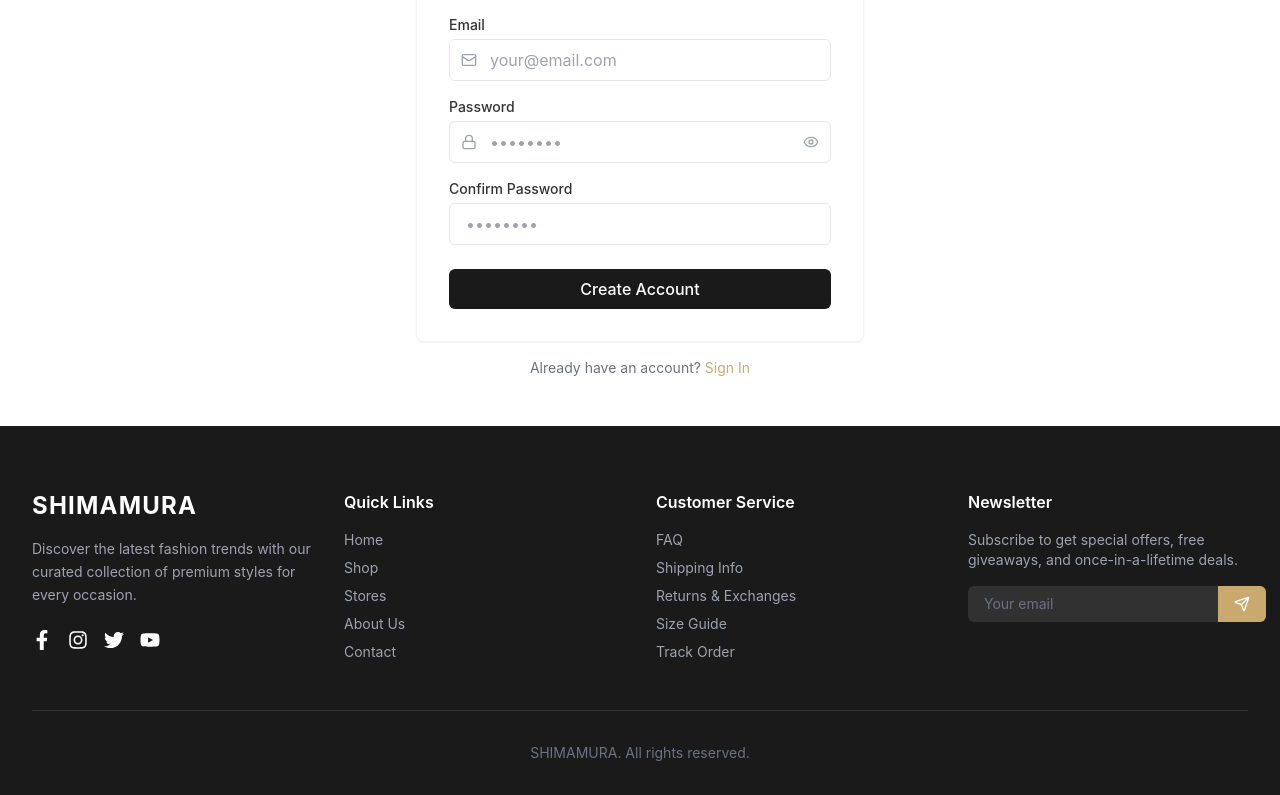
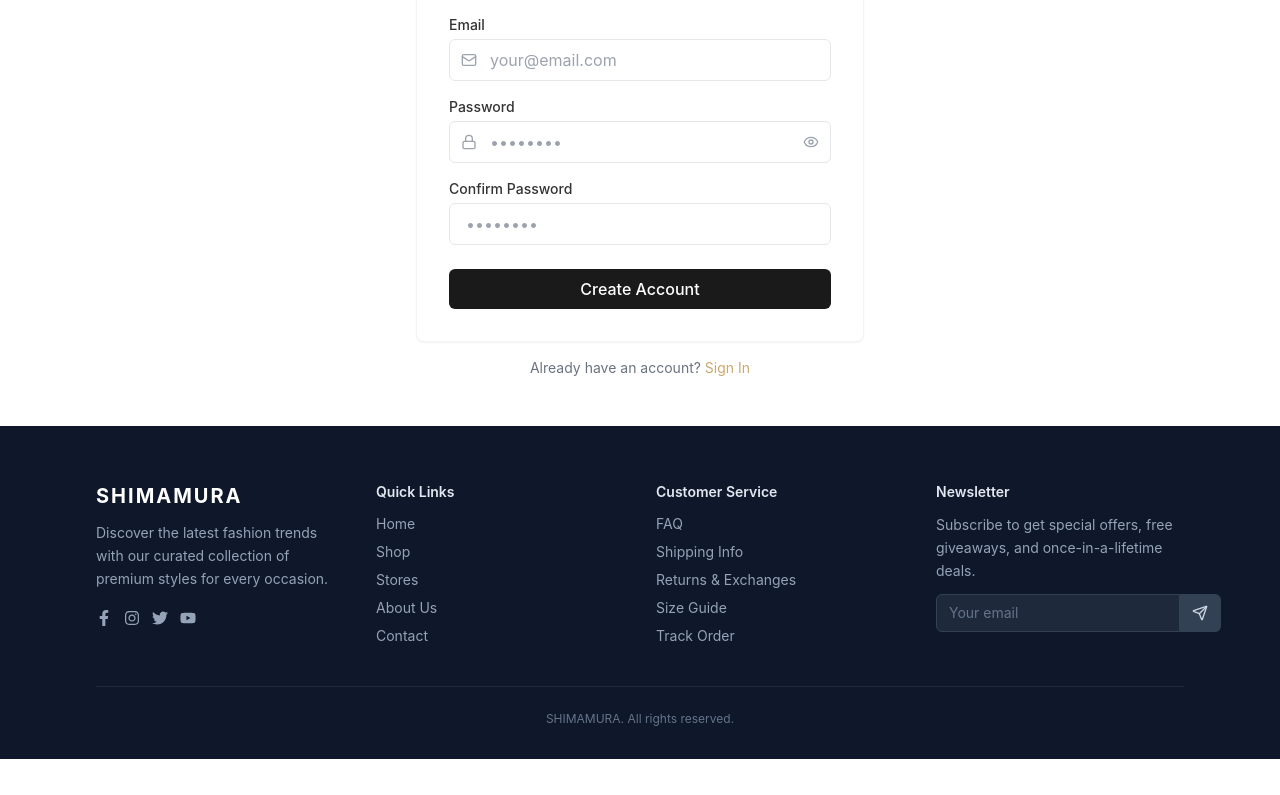
Before and after one commit to abdul0452/SHIMAMURA, a React (Vite) app in the folder frontend/: page /register in a window 1280 px wide. Shown: the part 328-1123 px from the top of the page. After the commit the page ends 1087 px from the top, so only its background shows below. Built offline with nearby package versions, Linux system fonts and the light colour scheme; no server answers.

Commit message:
fix: footer

```diff
--- a/frontend/src/components/Footer.jsx
+++ b/frontend/src/components/Footer.jsx
@@ -4,63 +4,73 @@ import { FaFacebookF, FaInstagram, FaTwitter, FaYoutube } from 'react-icons/fa';
 
 export default function Footer() {
   return (
-    <footer className="bg-primary text-white pt-16 pb-8">
-      <div className="container-custom">
-        <div className="grid grid-cols-1 md:grid-cols-2 lg:grid-cols-4 gap-8 mb-12">
+    <footer className="bg-slate-900 text-white pt-14 pb-8">
+      <div className="max-w-6xl mx-auto px-4 sm:px-6 lg:px-8">
+        <div className="grid grid-cols-1 md:grid-cols-2 lg:grid-cols-4 gap-8 mb-10">
+
+          {/* Brand */}
           <div>
-            <h3 className="text-2xl font-bold mb-4 tracking-wider">SHIMAMURA</h3>
-            <p className="text-gray-400 text-sm leading-relaxed">
+            <h3 className="text-xl font-bold tracking-widest mb-3">SHIMAMURA</h3>
+            <p className="text-slate-400 text-sm leading-relaxed">
               Discover the latest fashion trends with our curated collection of premium styles for every occasion.
             </p>
-            <div className="flex space-x-4 mt-6">
-              <a href="#" className="hover:text-accent transition"><FaFacebookF className="w-5 h-5" /></a>
-              <a href="#" className="hover:text-accent transition"><FaInstagram className="w-5 h-5" /></a>
-              <a href="#" className="hover:text-accent transition"><FaTwitter className="w-5 h-5" /></a>
-              <a href="#" className="hover:text-accent transition"><FaYoutube className="w-5 h-5" /></a>
+            <div className="flex space-x-3 mt-5">
+              {[FaFacebookF, FaInstagram, FaTwitter, FaYoutube].map((Icon, i) => (
+                <a
+                  key={i}
+                  href="#"
+                  className="text-slate-400 hover:text-white transition-colors"
+                >
+                  <Icon className="w-4 h-4" />
+                </a>
+              ))}
             </div>
           </div>
 
+          {/* Quick Links */}
           <div>
-            <h4 className="font-semibold mb-4">Quick Links</h4>
-            <ul className="space-y-2 text-sm text-gray-400">
-              <li><Link to="/" className="hover:text-accent transition">Home</Link></li>
-              <li><Link to="/shop" className="hover:text-accent transition">Shop</Link></li>
-              <li><Link to="/stores" className="hover:text-accent transition">Stores</Link></li>
-              <li><Link to="/about" className="hover:text-accent transition">About Us</Link></li>
-              <li><Link to="/contact" className="hover:text-accent transition">Contact</Link></li>
+            <h4 className="text-sm font-semibold mb-3 text-slate-200">Quick Links</h4>
+            <ul className="space-y-2 text-sm text-slate-400">
+              <li><Link to="/" className="hover:text-white transition">Home</Link></li>
+              <li><Link to="/shop" className="hover:text-white transition">Shop</Link></li>
+              <li><Link to="/stores" className="hover:text-white transition">Stores</Link></li>
+              <li><Link to="/about" className="hover:text-white transition">About Us</Link></li>
+              <li><Link to="/contact" className="hover:text-white transition">Contact</Link></li>
             </ul>
           </div>
 
+          {/* Customer Service */}
           <div>
-            <h4 className="font-semibold mb-4">Customer Service</h4>
-            <ul className="space-y-2 text-sm text-gray-400">
-              <li><a href="#" className="hover:text-accent transition">FAQ</a></li>
-              <li><a href="#" className="hover:text-accent transition">Shipping Info</a></li>
-              <li><a href="#" className="hover:text-accent transition">Returns & Exchanges</a></li>
-              <li><a href="#" className="hover:text-accent transition">Size Guide</a></li>
-              <li><a href="#" className="hover:text-accent transition">Track Order</a></li>
+            <h4 className="text-sm font-semibold mb-3 text-slate-200">Customer Service</h4>
+            <ul className="space-y-2 text-sm text-slate-400">
+              <li><a href="#" className="hover:text-white transition">FAQ</a></li>
+              <li><a href="#" className="hover:text-white transition">Shipping Info</a></li>
+              <li><a href="#" className="hover:text-white transition">Returns & Exchanges</a></li>
+              <li><a href="#" className="hover:text-white transition">Size Guide</a></li>
+              <li><a href="#" className="hover:text-white transition">Track Order</a></li>
             </ul>
           </div>
 
+          {/* Newsletter */}
           <div>
-            <h4 className="font-semibold mb-4">Newsletter</h4>
-            <p className="text-gray-400 text-sm mb-4">
+            <h4 className="text-sm font-semibold mb-3 text-slate-200">Newsletter</h4>
+            <p className="text-slate-400 text-sm mb-3 leading-relaxed">
               Subscribe to get special offers, free giveaways, and once-in-a-lifetime deals.
             </p>
             <div className="flex">
               <input
                 type="email"
                 placeholder="Your email"
-                className="flex-1 px-4 py-2 bg-white/10 text-white placeholder-gray-500 rounded-l-md focus:outline-none text-sm"
+                className="flex-1 px-3 py-2 bg-slate-800 border border-slate-700 text-white placeholder-slate-500 rounded-l-md focus:outline-none focus:border-slate-500 text-sm"
               />
-              <button className="bg-accent px-4 py-2 rounded-r-md hover:bg-opacity-90 transition">
-                <Send className="w-4 h-4" />
+              <button className="bg-slate-700 px-3 py-2 rounded-r-md hover:bg-slate-600 transition border border-l-0 border-slate-700">
+                <Send className="w-4 h-4 text-slate-300" />
               </button>
             </div>
           </div>
         </div>
 
-        <div className="border-t border-white/10 pt-8 text-center text-sm text-gray-500">
+        <div className="border-t border-slate-800 pt-6 text-center text-xs text-slate-500">
           <p>SHIMAMURA. All rights reserved.</p>
         </div>
       </div>
```
